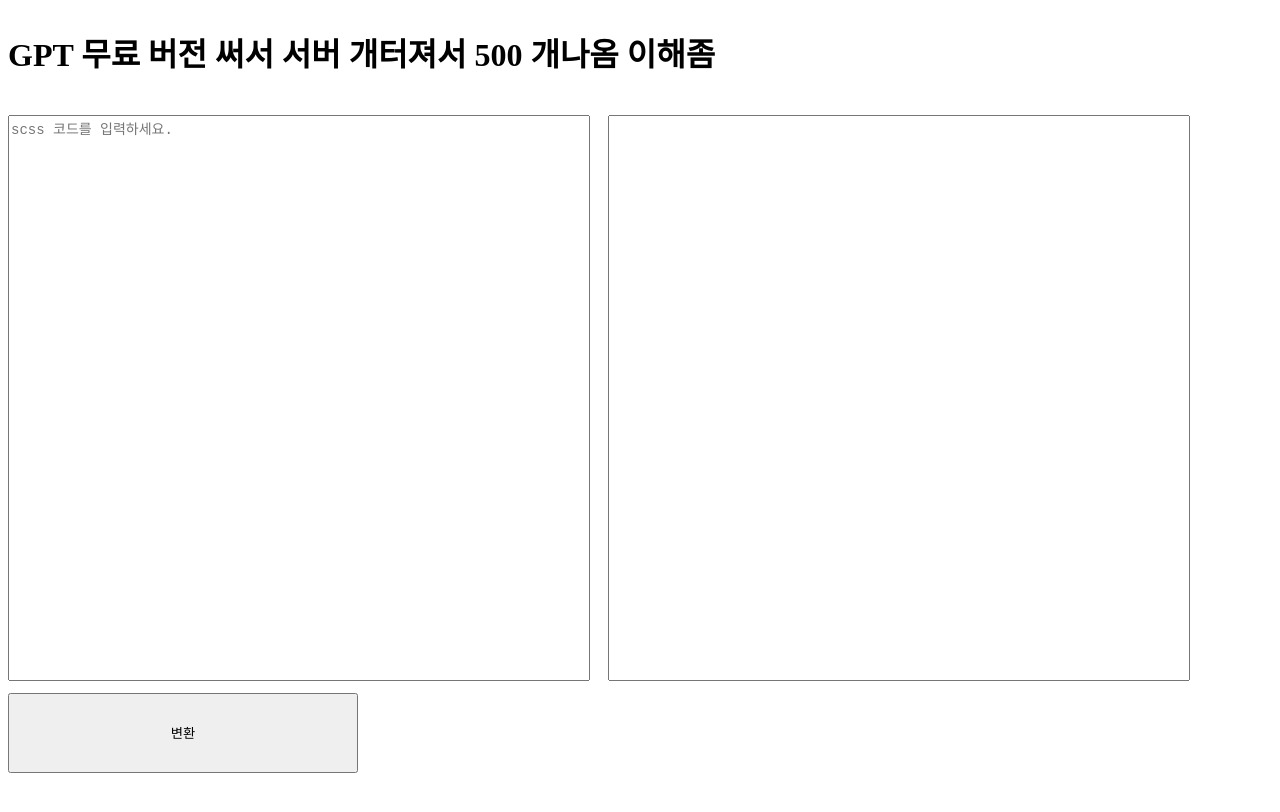
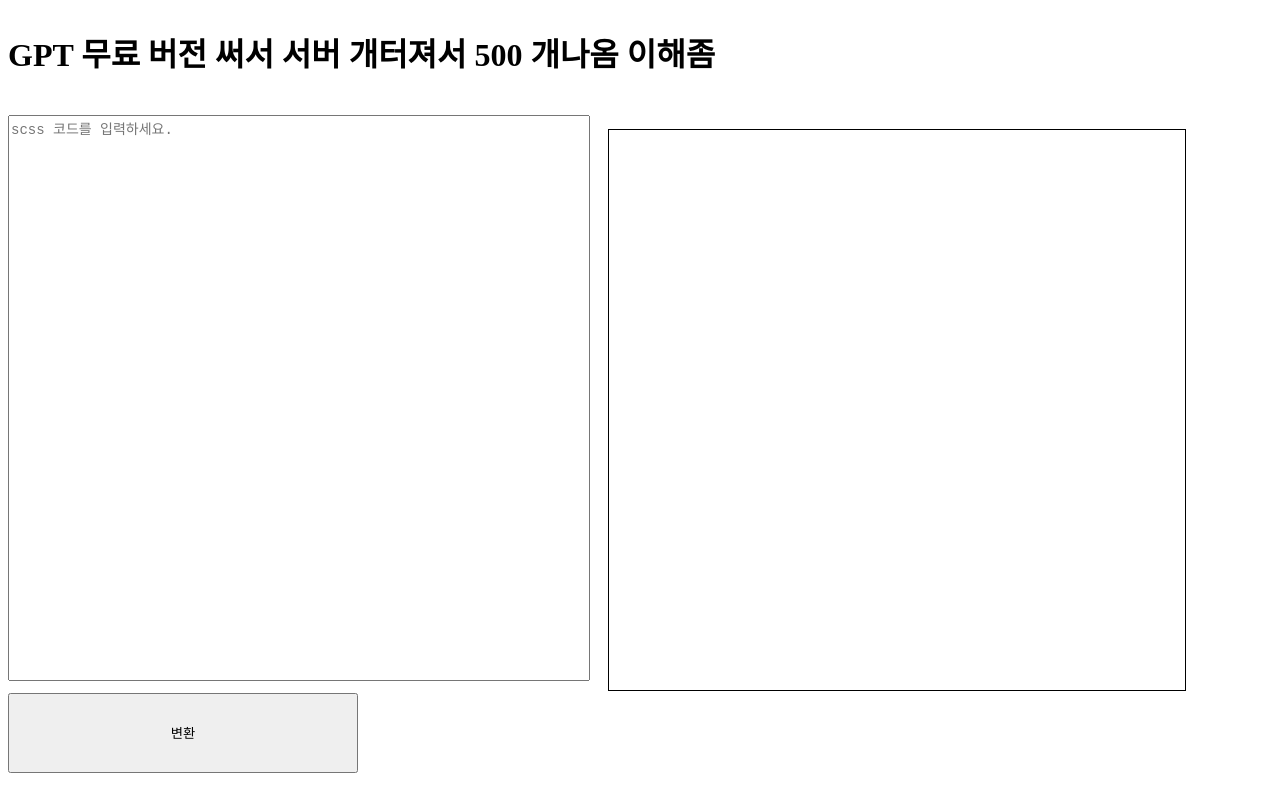
Before and after one commit to seokkamoni-study-and-playground/scss-to-styled-component, a React (Create React App) app: page / in a window 1280 px wide. Shown: the top 812 px of the page. Built offline with nearby package versions, Linux system fonts and the light colour scheme; no server answers.

Commit message:
ADD :: 드디어 잘 나온다

```diff
--- a/src/api/getScssToStyledComponents.js
+++ b/src/api/getScssToStyledComponents.js
@@ -6,18 +6,19 @@
     const response = await customAxios.post(
       "/engines/davinci-codex/completions",
       {
-        prompt: `${scssCode}\n 이코드를 styled-components 코드로 변환해줘`,
+        prompt: `${scssCode}\n 이 코드를 styled-components 코드로 다른 부가 설명 하지말고 styled-components 코드만으로 변환해줘`,
         temperature: 0.5,
         max_tokens: 1024,
         top_p: 1,
         frequency_penalty: 0,
         presence_penalty: 0,
-        stop: "\n",
+        stop: "\n\n\n\n",
       }
     );
 
     // API 응답 결과에서 변환된 코드 추출
     const StyledComponentCode = response.data.choices[0].text;
+
     console.log(StyledComponentCode);
 
     return StyledComponentCode;
--- a/src/components/Main/index.jsx
+++ b/src/components/Main/index.jsx
@@ -7,8 +7,9 @@
   const [scssCode, setSccsCode] = useState("");
   const [styledComponentsCode, setStyledComponentsCode] = useState("");
 
-  const submit = () => {
-    let styledComponents = getScssToStyledComponents(scssCode);
+  const submit = async () => {
+    const styledComponents = await getScssToStyledComponents(scssCode);
+    console.log(styledComponents);
     setStyledComponentsCode(styledComponents);
   };
 
@@ -21,7 +22,7 @@
           placeholder="scss 코드를 입력하세요."
           onChange={(e) => setSccsCode(e.target.value)}
         />
-        <S.TextArea value={styledComponentsCode} />
+        <S.Pre>{styledComponentsCode}</S.Pre>
       </S.Wrap>
       <S.Button onClick={submit}>변환</S.Button>
     </S.Container>
--- a/src/components/Main/style.js
+++ b/src/components/Main/style.js
@@ -22,6 +22,13 @@
   font-size: 14px;
 `;
 
+export const Pre = styled.pre`
+  border: 1px solid black;
+  height: 100%;
+  width: 45%;
+  font-size: 14px;
+`;
+
 export const Button = styled.button`
   height: 80px;
   width: 350px;
```
